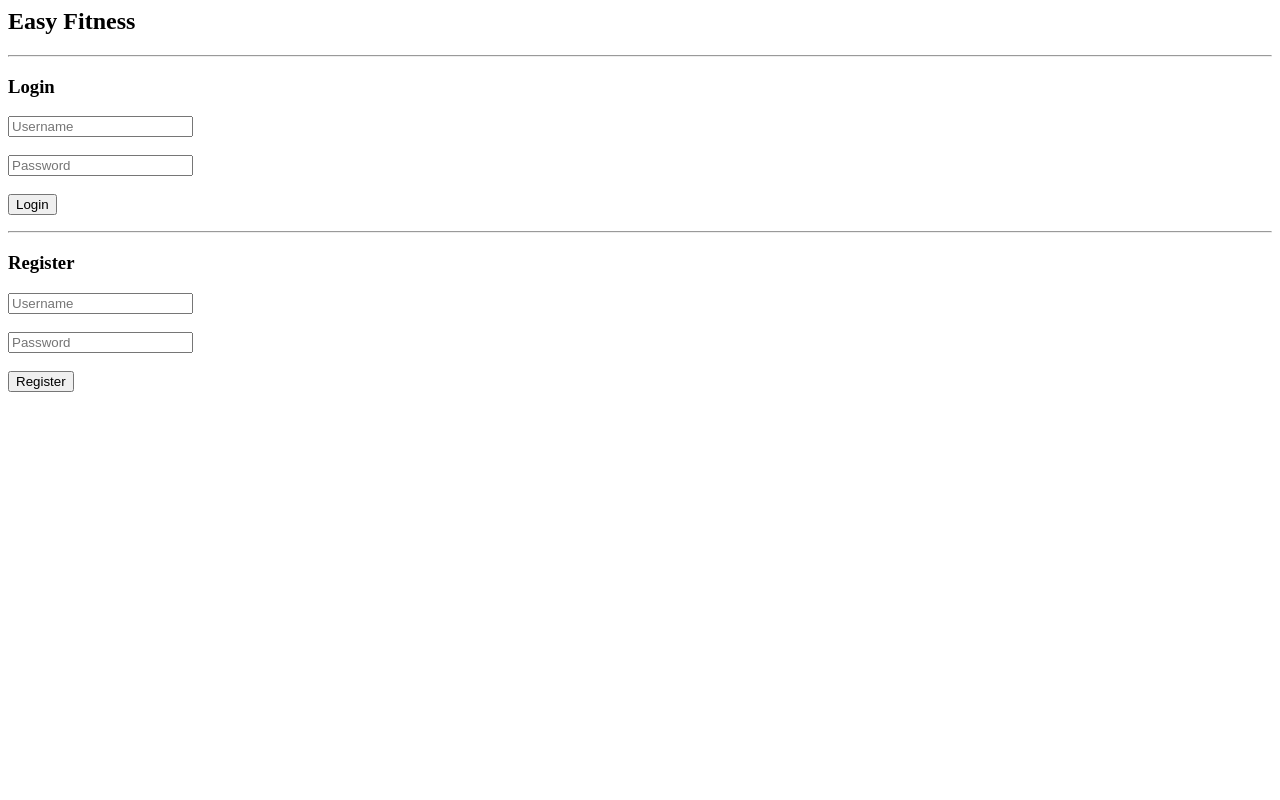
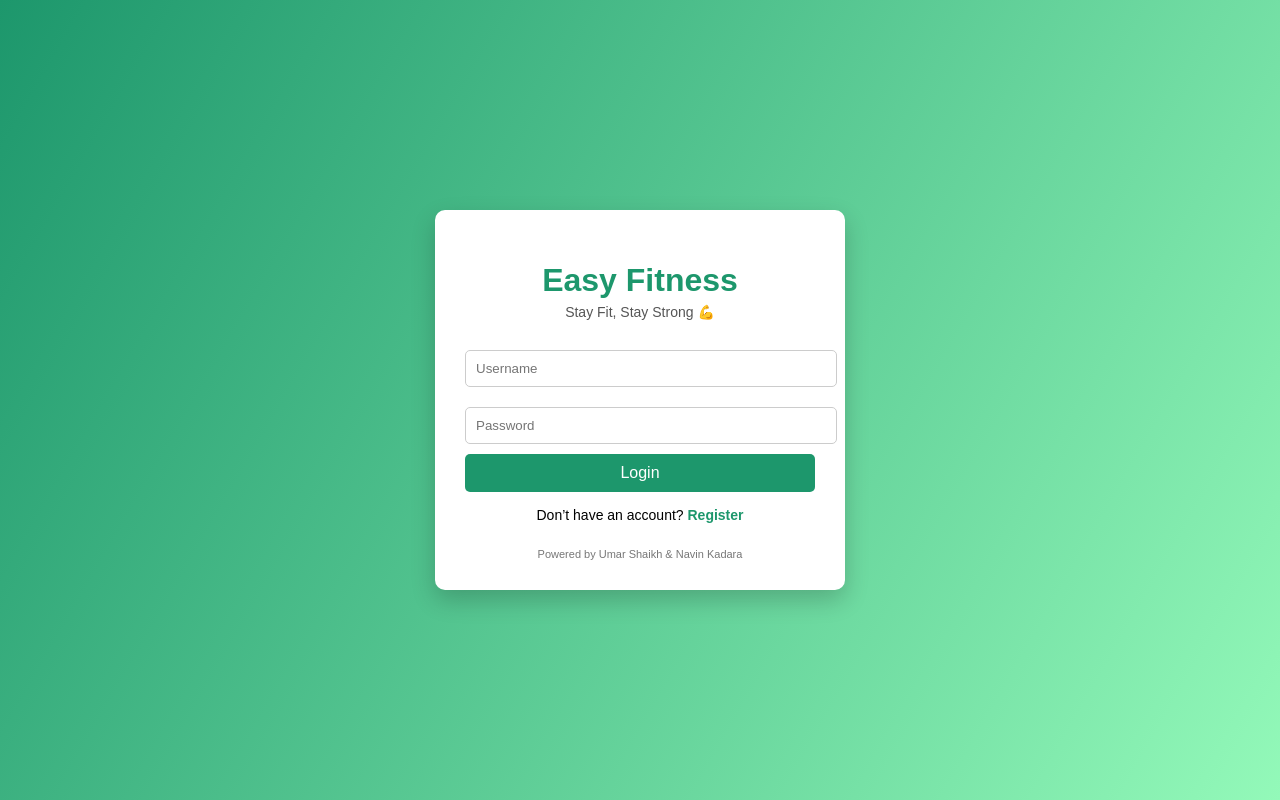
Before and after one commit to stack7392-sketch/easy-fitness, a Django app: page / in a window 1280 px wide. Run offline with Django 5.2, Linux system fonts and the light colour scheme.

```diff
--- a/accounts/templates/accounts/auth.html
+++ b/accounts/templates/accounts/auth.html
@@ -1,33 +1,139 @@
-<h2>Easy Fitness</h2>
+<!DOCTYPE html>
+<html lang="en">
+<head>
+    <meta charset="UTF-8">
+    <title>Easy Fitness | Login</title>
+    <style>
+        body {
+            margin: 0;
+            padding: 0;
+            height: 100vh;
+            display: flex;
+            justify-content: center;
+            align-items: center;
+            background: linear-gradient(120deg, #1d976c, #93f9b9);
+            font-family: Arial, sans-serif;
+        }
 
-<hr>
+        .container {
+            background: #fff;
+            width: 350px;
+            padding: 30px;
+            border-radius: 10px;
+            box-shadow: 0 10px 25px rgba(0,0,0,0.2);
+            text-align: center;
+        }
 
-<h3>Login</h3>
-<form method="post">
-    {% csrf_token %}
-    <input type="hidden" name="action" value="login">
-    <input type="text" name="username" placeholder="Username"><br><br>
-    <input type="password" name="password" placeholder="Password"><br><br>
-    <button type="submit">Login</button>
-</form>
+        h1 {
+            margin-bottom: 5px;
+            color: #1d976c;
+        }
 
+        .subtitle {
+            font-size: 14px;
+            color: #555;
+            margin-bottom: 20px;
+        }
 
-{% if login_error %}
-<p style="color:red">{{ login_error }}</p>
-{% endif %}
+        input {
+            width: 100%;
+            padding: 10px;
+            margin: 10px 0;
+            border-radius: 5px;
+            border: 1px solid #ccc;
+        }
 
-<hr>
+        button {
+            width: 100%;
+            padding: 10px;
+            background: #1d976c;
+            border: none;
+            color: #fff;
+            font-size: 16px;
+            border-radius: 5px;
+            cursor: pointer;
+        }
 
-<h3>Register</h3>
-<form method="post">
-    {% csrf_token %}
-    <input type="hidden" name="action" value="register">
-    <input type="text" name="username" placeholder="Username"><br><br>
-    <input type="password" name="password" placeholder="Password"><br><br>
-    <button type="submit">Register</button>
-</form>
+        button:hover {
+            background: #158a5c;
+        }
 
+        .toggle {
+            margin-top: 15px;
+            font-size: 14px;
+        }
 
-{% if register_error %}
-<p style="color:red">{{ register_error }}</p>
-{% endif %}
+        .toggle a {
+            color: #1d976c;
+            text-decoration: none;
+            font-weight: bold;
+        }
+
+        .footer {
+            margin-top: 25px;
+            font-size: 11px;
+            color: #777;
+        }
+
+        .register-form {
+            display: none;
+        }
+    </style>
+
+    <script>
+        function showRegister() {
+            document.getElementById('loginForm').style.display = 'none';
+            document.getElementById('registerForm').style.display = 'block';
+        }
+
+        function showLogin() {
+            document.getElementById('registerForm').style.display = 'none';
+            document.getElementById('loginForm').style.display = 'block';
+        }
+    </script>
+</head>
+<body>
+
+<div class="container">
+    <h1>Easy Fitness</h1>
+    <div class="subtitle">Stay Fit, Stay Strong 💪</div>
+
+    <!-- LOGIN FORM -->
+    <form method="POST" id="loginForm">
+        {% csrf_token %}
+        <input type="hidden" name="action" value="login">
+
+        <input type="text" name="username" placeholder="Username" required>
+        <input type="password" name="password" placeholder="Password" required>
+
+        <button type="submit">Login</button>
+
+        <div class="toggle">
+            Don’t have an account?
+            <a href="#" onclick="showRegister()">Register</a>
+        </div>
+    </form>
+
+    <!-- REGISTER FORM -->
+    <form method="POST" id="registerForm" class="register-form">
+        {% csrf_token %}
+        <input type="hidden" name="action" value="register">
+
+        <input type="text" name="username" placeholder="Choose Username" required>
+        <input type="password" name="password" placeholder="Choose Password" required>
+
+        <button type="submit">Register</button>
+
+        <div class="toggle">
+            Already have an account?
+            <a href="#" onclick="showLogin()">Login</a>
+        </div>
+    </form>
+
+    <div class="footer">
+        Powered by Umar Shaikh & Navin Kadara
+    </div>
+</div>
+
+</body>
+</html>
--- a/accounts/urls.py
+++ b/accounts/urls.py
@@ -5,4 +5,5 @@ urlpatterns = [
     path('', views.auth_page, name='auth'),
     path('logout/', views.user_logout, name='logout'),
     path('dashboard/', views.dashboard, name='dashboard'),
+    path('settings/', views.settings_page, name='settings'),
 ]
--- a/accounts/views.py
+++ b/accounts/views.py
@@ -1,48 +1,49 @@
 from django.shortcuts import render, redirect
 from django.contrib.auth import authenticate, login, logout
+from django.contrib.auth.decorators import login_required
 from django.contrib.auth.models import User
 
+
 def auth_page(request):
-    if request.method == 'POST':
-        action = request.POST.get('action')
-        username = request.POST.get('username')
-        password = request.POST.get('password')
+    if request.method == "POST":
+        action = request.POST.get("action")
+        username = request.POST.get("username")
+        password = request.POST.get("password")
 
-        if action == 'register':
+        if action == "register":
             if User.objects.filter(username=username).exists():
-                return render(request, 'accounts/auth.html', {
-                    'register_error': 'Username already exists'
+                return render(request, "accounts/auth.html", {
+                    "register_error": "Username already exists"
                 })
 
             User.objects.create_user(username=username, password=password)
-            return redirect('/')
+            return redirect("/")
 
-        elif action == 'login':
+        if action == "login":
             user = authenticate(request, username=username, password=password)
             if user:
                 login(request, user)
-                return redirect('/dashboard/')
+                return redirect("/dashboard/")
             else:
-                return render(request, 'accounts/auth.html', {
-                    'login_error': 'Invalid credentials'
+                return render(request, "accounts/auth.html", {
+                    "login_error": "Invalid username or password"
                 })
 
-    return render(request, 'accounts/auth.html')
+    return render(request, "accounts/auth.html")
 
 
 def user_logout(request):
     logout(request)
-    return redirect('/')
+    return redirect("/")
 
-
-from django.contrib.auth.decorators import login_required
-from workouts.models import Workout
 
 @login_required
 def dashboard(request):
-    workouts = Workout.objects.filter(user=request.user)
+    return render(request, "accounts/dashboard.html", {
+        "username": request.user.username
+    })
 
-    return render(request, 'accounts/dashboard.html', {
-        'username': request.user.username,
-        'workouts': workouts
-    })
+
+@login_required
+def settings_page(request):
+    return render(request, "accounts/settings.html")
```
Also changed, not shown: accounts/templates/accounts/about.html (added, +26 -0 lines), accounts/templates/accounts/dashboard.html (+61 -9 lines), accounts/templates/accounts/help.html (added, +21 -0 lines), accounts/templates/accounts/login.html (+7 -3 lines), accounts/templates/accounts/premium.html (added, +63 -0 lines), accounts/templates/accounts/settings.html (added, +14 -0 lines), accounts/templates/accounts/stopwatch.html (added, +16 -0 lines), static/css/style.css (+67 -2 lines), db.sqlite3.
